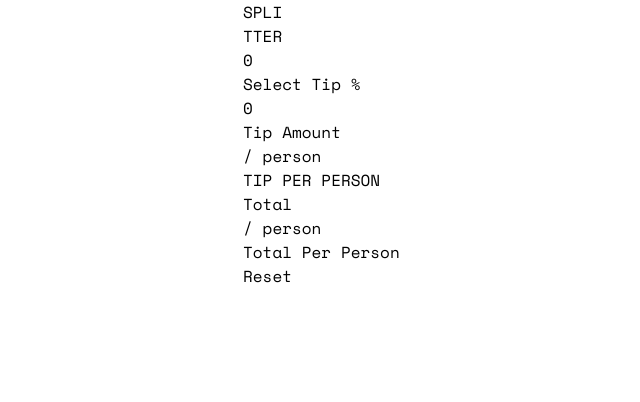
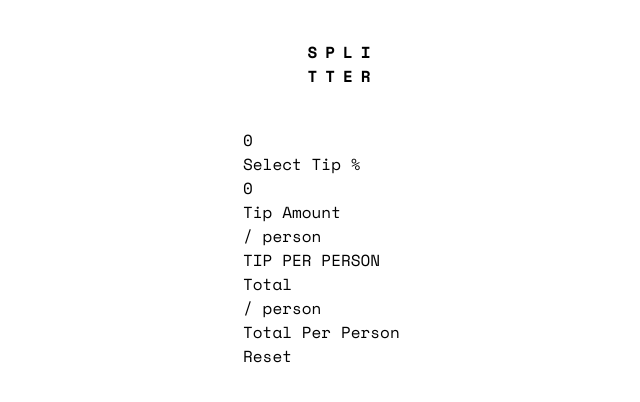
Before and after one commit to mdubelbeis/tip-calculator, a React (Create React App) app: page / in a window 1280 px wide. Shown: the top 402 px of the page, without its empty margins (297-937 px from the left). Built offline with nearby package versions, Linux system fonts and the light colour scheme.

Commit message:
styled header

```diff
--- a/src/components/App.js
+++ b/src/components/App.js
@@ -3,9 +3,9 @@ import Output from './Output';
 
 const App = () => {
   return (
-    <div>
-      <header>
-        <div>
+    <div className="flex flex-col">
+      <header className="p-10 text-center font-semibold tracking-[8px]">
+        <div className="text-very-dark-cyan">
           <p>SPLI</p>
           <p>TTER</p>
         </div>
```
